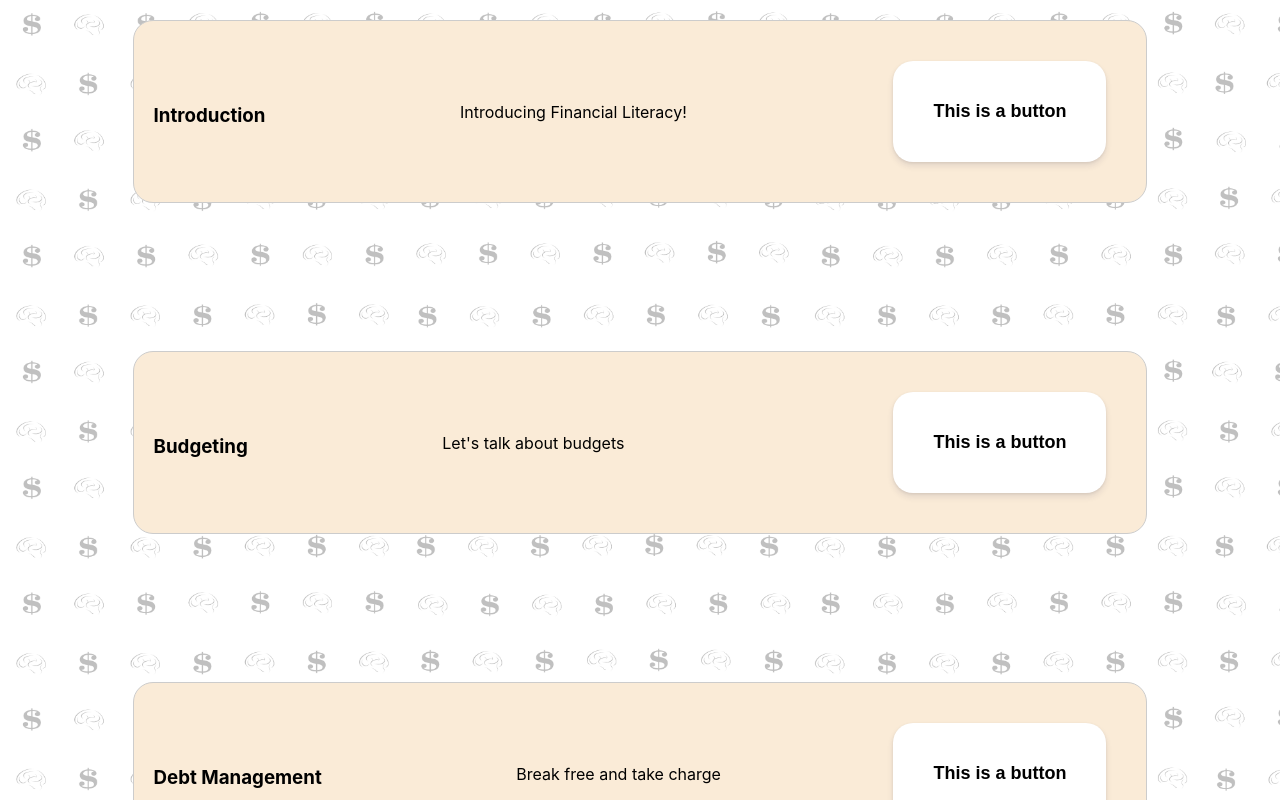
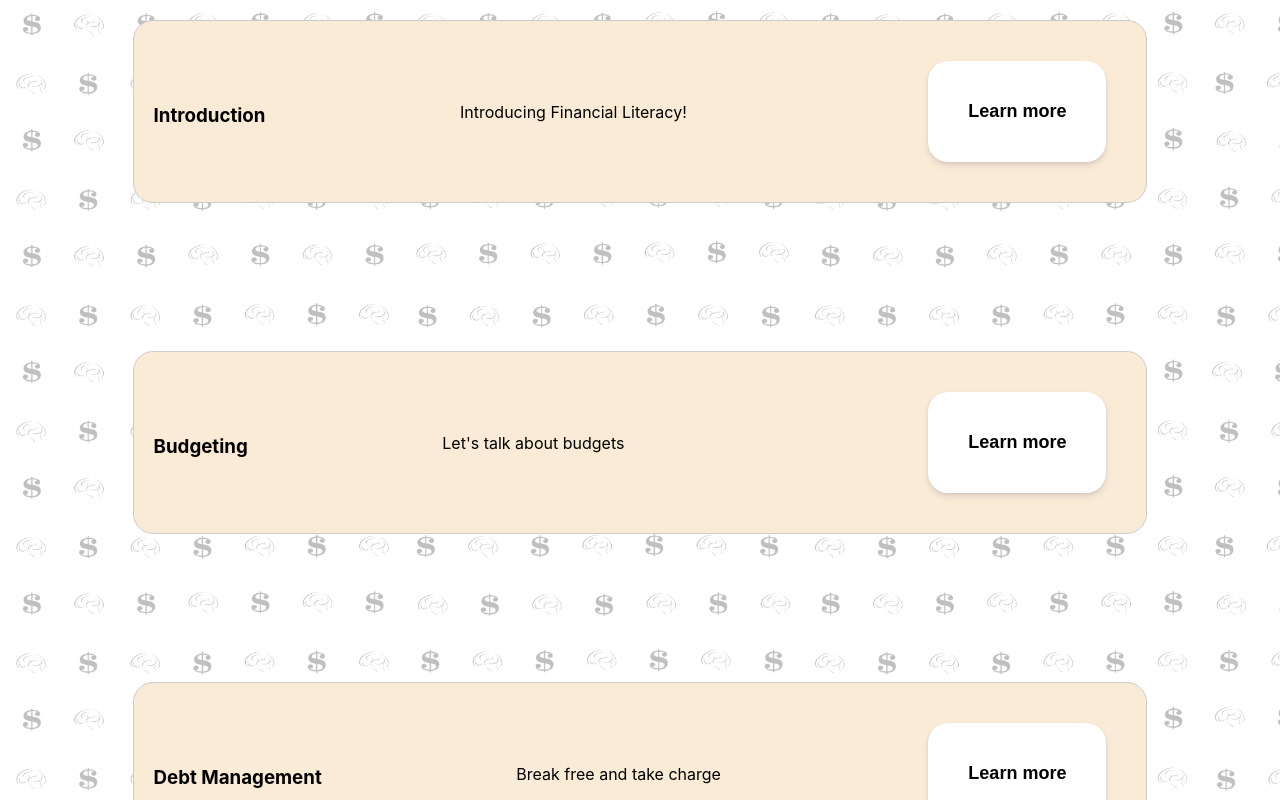
Before and after one commit to aidanMellin/fintroduction, a React (Create React App) app: page /intro_to_financial_literacy_module in a window 1280 px wide. Shown: the top 802 px of the page. Built offline with nearby package versions, Linux system fonts and the light colour scheme.

Commit message:
Learn more will become a dropdown

```diff
--- a/src/pages/templateModule.js
+++ b/src/pages/templateModule.js
@@ -7,7 +7,7 @@
             <div className="module-peek">
                 <h3>{header}</h3>
                 <p>{content}</p>
-                <button>This is a button</button>
+                <button>Learn more</button>
             </div>
         </div>
     );
```
